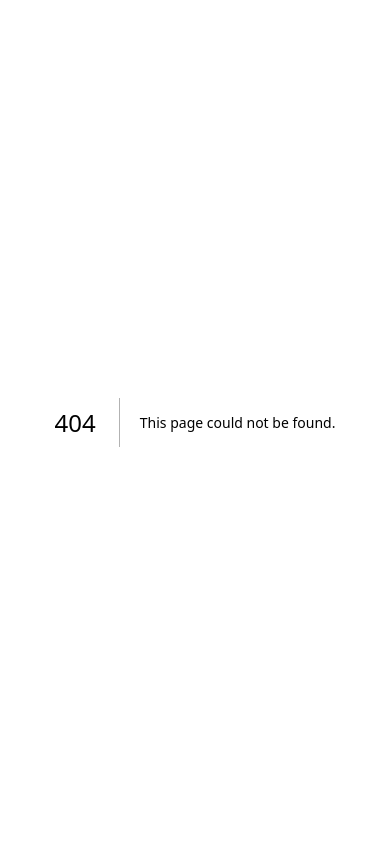
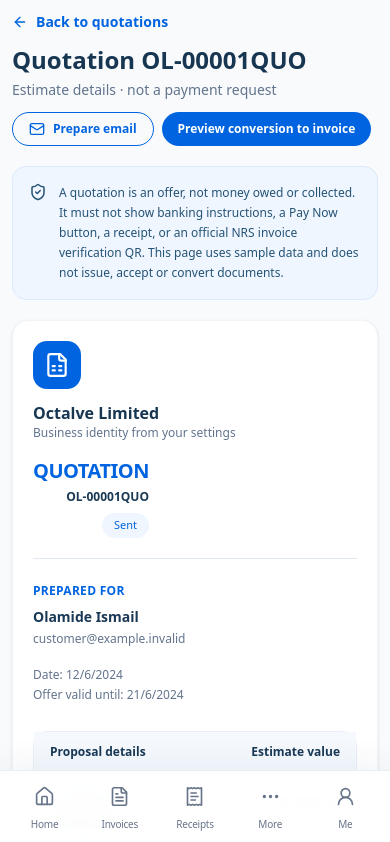
Before and after one commit to octalve-core/octalve-invoice, a Next.js app: page /dashboard/quotation/1 in a window 390 px wide. Before the commit this address had no page. Shown: the top 842 px of the page. Built offline with nearby package versions, Linux system fonts and the light colour scheme.

Commit message:
feat(quotation): responsive estimate detail using invoice layout patterns without payment instructions

```diff
--- /dev/null
+++ b/app/(dashboard)/dashboard/quotation/[id]/page.tsx
@@ -0,0 +1,29 @@
+"use client";
+import {useParams} from "next/navigation";
+import {useState} from "react";
+import Link from "next/link";
+import {ArrowLeft,CheckCircle2,ChevronRight,FileSpreadsheet,Mail,ShieldCheck,X} from "lucide-react";
+import {getPreviewRecords} from "@/src/features/records/preview-records";
+import {useMerchantPreview} from "@/src/features/merchant-preview/MerchantPreviewProvider";
+export default function QuotationDetail(){
+ const {id}=useParams<{id:string}>(),{settings}=useMerchantPreview();
+ const quotes=getPreviewRecords("quotation",settings.businessName||"Octalve Limited");
+ const quote=quotes.find(q=>q.id===id);
+ const [notice,setNotice]=useState(""),[compose,setCompose]=useState(false),[subject,setSubject]=useState("Quotation for your review"),[message,setMessage]=useState("Hello, please review the estimate and let us know whether you would like to proceed.");
+ if(!quote)return <main className="rounded-2xl bg-white p-8"><h1>Quotation not found</h1><Link href="/dashboard/quotation" className="text-[#0064E0]">Back to quotations</Link></main>;
+ return <main className="min-w-0 space-y-5 pb-12">
+  <header className="flex flex-wrap items-start justify-between gap-3"><div><Link href="/dashboard/quotation" className="inline-flex items-center gap-2 text-sm font-semibold text-[#0064E0]"><ArrowLeft size={16}/> Back to quotations</Link><h1 className="mt-2 text-2xl font-bold text-[#173652]">Quotation {quote.reference}</h1><p className="mt-1 text-sm text-slate-500">Estimate details · not a payment request</p></div><div className="flex flex-wrap gap-2"><button type="button" onClick={()=>setCompose(true)} className="flex items-center gap-2 rounded-full border border-[#0064E0] px-4 py-2 text-xs font-semibold text-[#0064E0]"><Mail size={16}/> Prepare email</button><button type="button" onClick={()=>setNotice("A new invoice draft will require approval and refreshed tax classification. No invoice was created.")} className="rounded-full bg-[#0064E0] px-4 py-2 text-xs font-semibold text-white">Preview conversion to invoice</button></div></header>
+  <div className="flex items-start gap-3 rounded-xl border border-blue-100 bg-blue-50 p-4 text-xs leading-5 text-[#255376]"><ShieldCheck size={18} className="shrink-0"/><p>A quotation is an offer, not money owed or collected. It must not show banking instructions, a Pay Now button, a receipt, or an official NRS invoice verification QR. This page uses sample data and does not issue, accept or convert documents.</p></div>
+  <div className="grid min-w-0 items-start gap-4 lg:grid-cols-[minmax(250px,320px)_minmax(0,1fr)]">
+   <aside className="hidden min-w-0 space-y-3 rounded-2xl border border-slate-100 bg-white p-4 lg:block"><h2 className="font-semibold text-[#193955]">Quotations</h2>{quotes.map(q=><Link key={q.id} href={"/dashboard/quotation/"+q.id} className={"flex min-w-0 items-center gap-2 rounded-xl p-3 hover:bg-blue-50 "+(q.id===id?"bg-blue-50":"bg-[#F7F9FC]")}><FileSpreadsheet className="shrink-0 text-[#0064E0]" size={19}/><span className="min-w-0 flex-1"><span className="block truncate text-xs font-semibold text-[#193955]">{q.title}</span><span className="mt-1 block text-[11px] text-slate-500">{q.reference}</span></span><ChevronRight size={15} className="text-slate-400"/></Link>)}</aside>
+   <section aria-label="Quotation document preview" className="min-w-0 overflow-hidden rounded-2xl border border-slate-100 bg-white p-5 shadow-sm sm:p-8"><div className="flex flex-wrap items-start justify-between gap-4 border-b border-slate-200 pb-5"><div><span className="grid h-12 w-12 place-items-center rounded-xl bg-[#0064E0] text-white"><FileSpreadsheet size={26}/></span><p className="mt-3 text-base font-bold text-[#173652]">{settings.businessName||"Octalve Limited"}</p><p className="text-xs text-slate-500">Business identity from your settings</p></div><div className="text-right"><strong className="text-xl tracking-tight text-[#0064E0]">QUOTATION</strong><p className="mt-1 text-xs font-semibold text-[#193955]">{quote.reference}</p><span className="mt-2 inline-block rounded-full bg-blue-50 px-3 py-1 text-[11px] capitalize text-[#0064E0]">{quote.status}</span></div></div>
+    <div className="mt-6 grid gap-5 sm:grid-cols-2"><div><h2 className="text-xs font-semibold uppercase tracking-wide text-[#0064E0]">Prepared for</h2><p className="mt-2 text-sm font-semibold text-[#193955]">{quote.title}</p><p className="mt-1 text-xs text-slate-500">{quote.email||"No email configured"}</p></div><div className="sm:text-right"><p className="text-xs text-slate-500">Date: {quote.date}</p><p className="mt-1 text-xs text-slate-500">Offer valid until: {quote.dueDate||"Not specified"}</p></div></div>
+    <div className="mt-7 rounded-xl border border-[#E8EFF8]"><div className="grid grid-cols-2 bg-[#F5F9FE] px-4 py-3 text-xs font-semibold text-[#193955]"><span>Proposal details</span><span className="text-right">Estimate value</span></div><div className="grid grid-cols-2 gap-3 px-4 py-5 text-sm"><div><strong className="block text-[#173652]">Quotation summary</strong><span className="mt-2 block text-xs leading-5 text-slate-500">Item-level descriptions are not present in this archived sample fixture. Final accepted item snapshots will use the shared invoice editor.</span></div><strong className="text-right text-[#173652]">{quote.amount||"—"}</strong></div></div>
+    <div className="mt-6 ml-auto max-w-xs rounded-xl bg-[#EAF4FF] p-4 text-sm"><div className="flex items-center justify-between gap-3"><strong className="text-[#193955]">Estimated total</strong><strong className="text-[#0064E0]">{quote.amount||"—"}</strong></div><p className="mt-2 text-[11px] text-[#56708A]">Tax breakdown will be recalculated with verified line classifications before conversion.</p></div>
+    <div className="mt-7 flex items-start gap-2 rounded-xl border border-slate-100 p-4 text-xs leading-6 text-slate-500"><CheckCircle2 className="mt-0.5 shrink-0 text-[#0064E0]" size={18}/> No bank account, payment button or receipt is shown here. Acceptance will generate a separate reviewed invoice draft, not alter this quotation.</div>
+   </section>
+  </div>
+  {notice?<p role="status" className="rounded-xl bg-blue-50 p-4 text-xs text-[#255376]">{notice}</p>:null}
+  {compose?<div className="fixed inset-0 z-[130] flex items-end justify-center bg-[#04182A]/60 lg:items-center lg:p-4"><section role="dialog" aria-modal="true" aria-label="Preview quotation email" className="w-full max-w-lg space-y-4 rounded-t-[28px] bg-white p-5 pb-[max(1.5rem,env(safe-area-inset-bottom))] lg:rounded-2xl"><div className="flex items-center justify-between"><h2 className="font-semibold text-[#173652]">Prepare quotation email</h2><button onClick={()=>setCompose(false)} aria-label="Close quotation email"><X size={19}/></button></div><p className="text-xs text-slate-500">Recipient: {quote.email||"Not supplied"}. This does not send or schedule any message.</p><label className="block text-xs text-slate-500">Subject<input value={subject} onChange={e=>setSubject(e.target.value)} className="mt-1 w-full rounded-xl border border-slate-200 p-3 text-sm" maxLength={140}/></label><label className="block text-xs text-slate-500">Message<textarea value={message} onChange={e=>setMessage(e.target.value)} rows={4} className="mt-1 w-full rounded-xl border border-slate-200 p-3 text-sm" maxLength={4000}/></label><button type="button" disabled={!subject.trim()||!message.trim()} onClick={()=>{setCompose(false);setNotice("Draft reviewed locally. No quotation email was sent.");}} className="w-full rounded-full bg-[#0064E0] p-3 text-sm font-semibold text-white disabled:opacity-40">Review draft only</button></section></div>:null}
+ </main>;
+}
```
